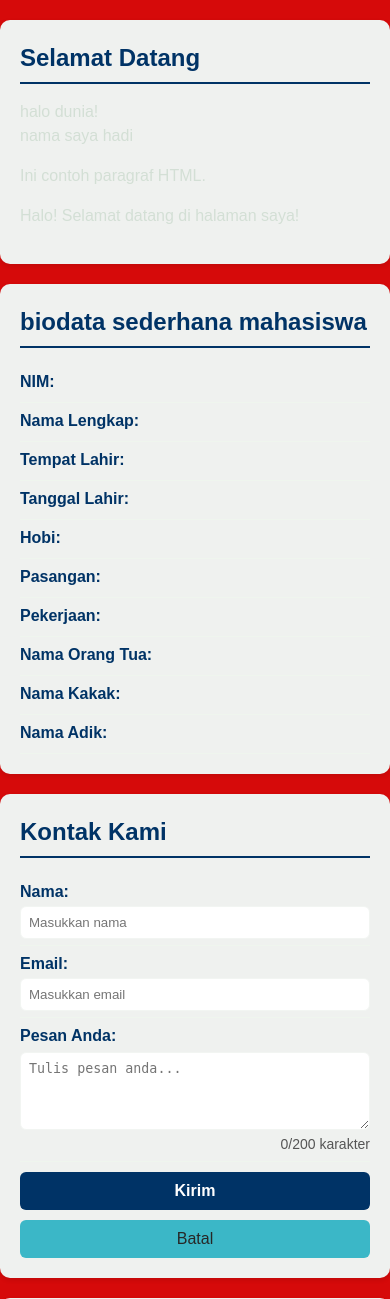
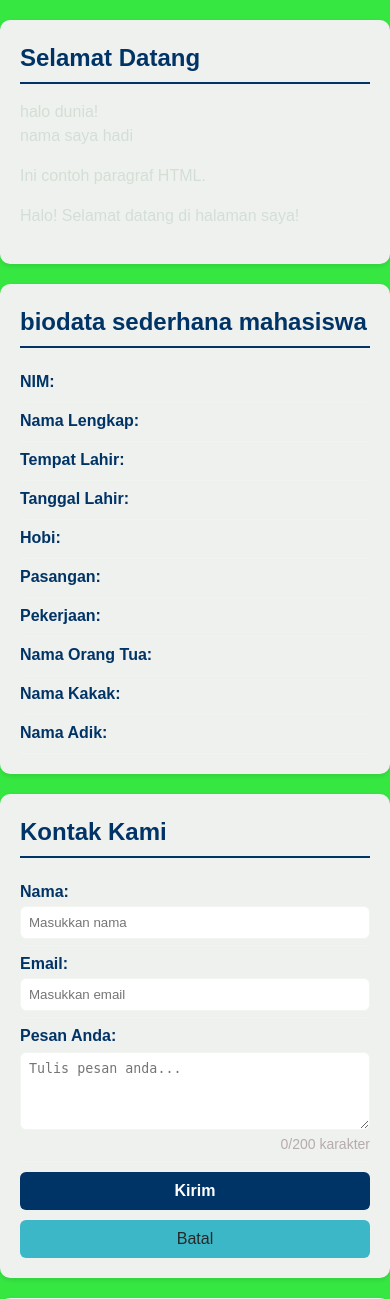
Before and after one commit to 2522500052/2522500052-GB1J-SIGB1J-2526O, a PHP site: the page made by pertemuan-08/bahan UTS PWD/index.php in a window 390 px wide. Shown: the part 64-1363 px from the top of the page. Run offline with PHP 8.4, Linux system fonts and the light colour scheme.

Commit message:
mengubah warna styling.css

```diff
--- a/pertemuan-08/bahan UTS PWD/script.js
+++ b/pertemuan-08/bahan UTS PWD/script.js
@@ -39,7 +39,7 @@ document.addEventListener("DOMContentLoaded", function () {
             wrapper.appendChild(counter);
             textarea.style.width = '100%';
             textarea.style.boxSizing = 'border-box';
-            counter.style.color = '#555';
+            counter.style.color = '#b6ababff';
             counter.style.fontSize = '14px';
             counter.style.marginTop = '4px';
         }
@@ -127,7 +127,7 @@ document.querySelector("form").addEventListener("submit", function (e) {
         e.preventDefault();
     } else {
         alert("Terima kasih, " + nama.value + "!\nPesan Anda telah dikirim.");
-        //e.target.reset();
+
         e.target.submit();
     }
 });
--- a/pertemuan-08/bahan UTS PWD/style.css
+++ b/pertemuan-08/bahan UTS PWD/style.css
@@ -5,7 +5,7 @@
 body {
   margin: 0;
   font-family: Arial, sans-serif;
-  background: #d60a0a;
+  background: #36e742;
   color: #d3dfd5;
   line-height: 1.5;
 }
@@ -32,7 +32,7 @@ header li a {
 }
 
 header li a:hover {
-  background-color: #85020d;
+  background-color: #4ff457;
   border-radius: 6px;
   transition: background-color 0.3s ease;
 }
@@ -178,7 +178,7 @@ footer {
   nav {
     display: none;
     flex-direction: column;
-    background: #8aca22;
+    background: #d9e82e;
     width: 100%;
     padding: 5px 0;
   }
```
